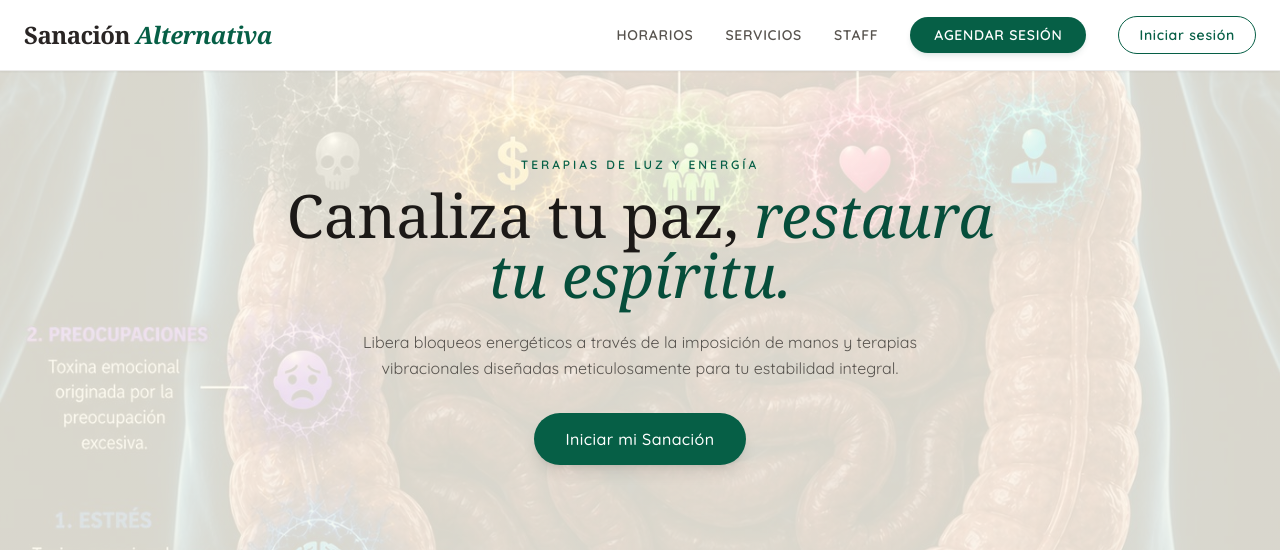
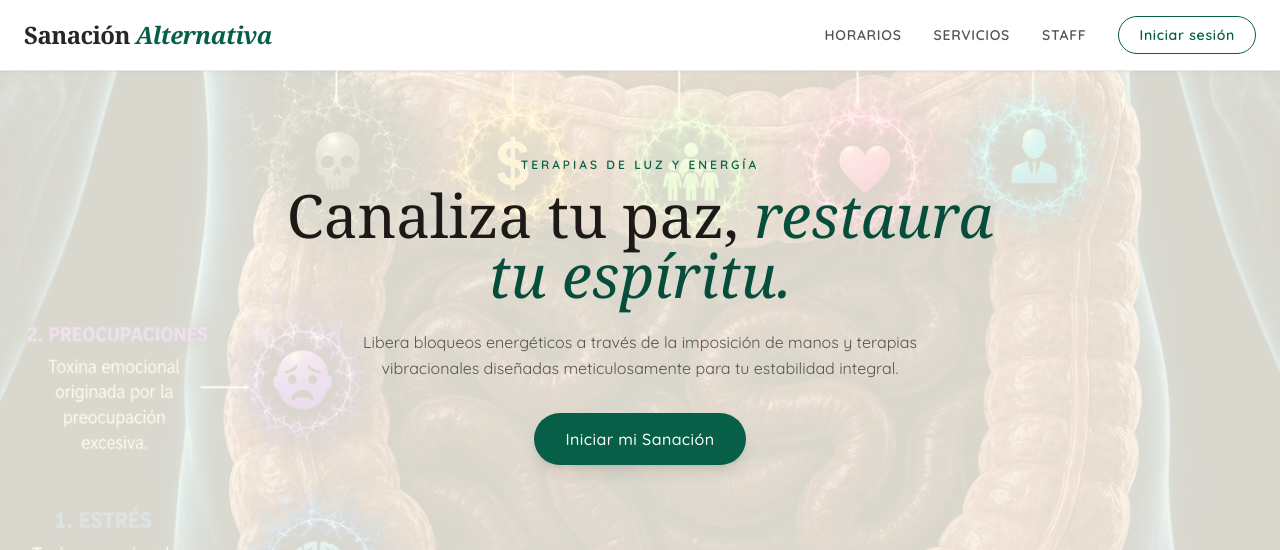
Before and after one commit to oclealc-ai/sanacionalternativa, a Flask app: page / in a window 1280 px wide. Shown: the top 550 px of the page. Run offline with Flask 3, Linux system fonts and the light colour scheme; some libraries are stand-ins or nearby versions.

Commit message:
ajustes varios

```diff
--- a/templates/index.html
+++ b/templates/index.html
@@ -77,9 +77,6 @@
                 <a href="#horarios" class="text-stone-600 hover:text-emerald-800 transition">Horarios</a>
                 <a href="#servicios" class="text-stone-600 hover:text-emerald-800 transition">Servicios</a>
                 <a href="https://www.citanet.com.mx/e/ac3785dd?destino=usuario" class="text-stone-600 hover:text-stone-900 transition">Staff</a>
-                <a href="https://www.citanet.com.mx/e/ac3785dd" class="bg-emerald-800 text-white px-6 py-2 rounded-full hover:bg-emerald-900 transition shadow-md shadow-emerald-900/10">
-                    Agendar Sesión
-                </a>
                 {% if cliente %}
                     <span class="normal-case tracking-normal font-medium text-stone-600">Hola, <strong class="text-stone-800">{{ cliente.nombre }}</strong></span>
                     <form method="post" action="{{ url_for('salir') }}">
```
